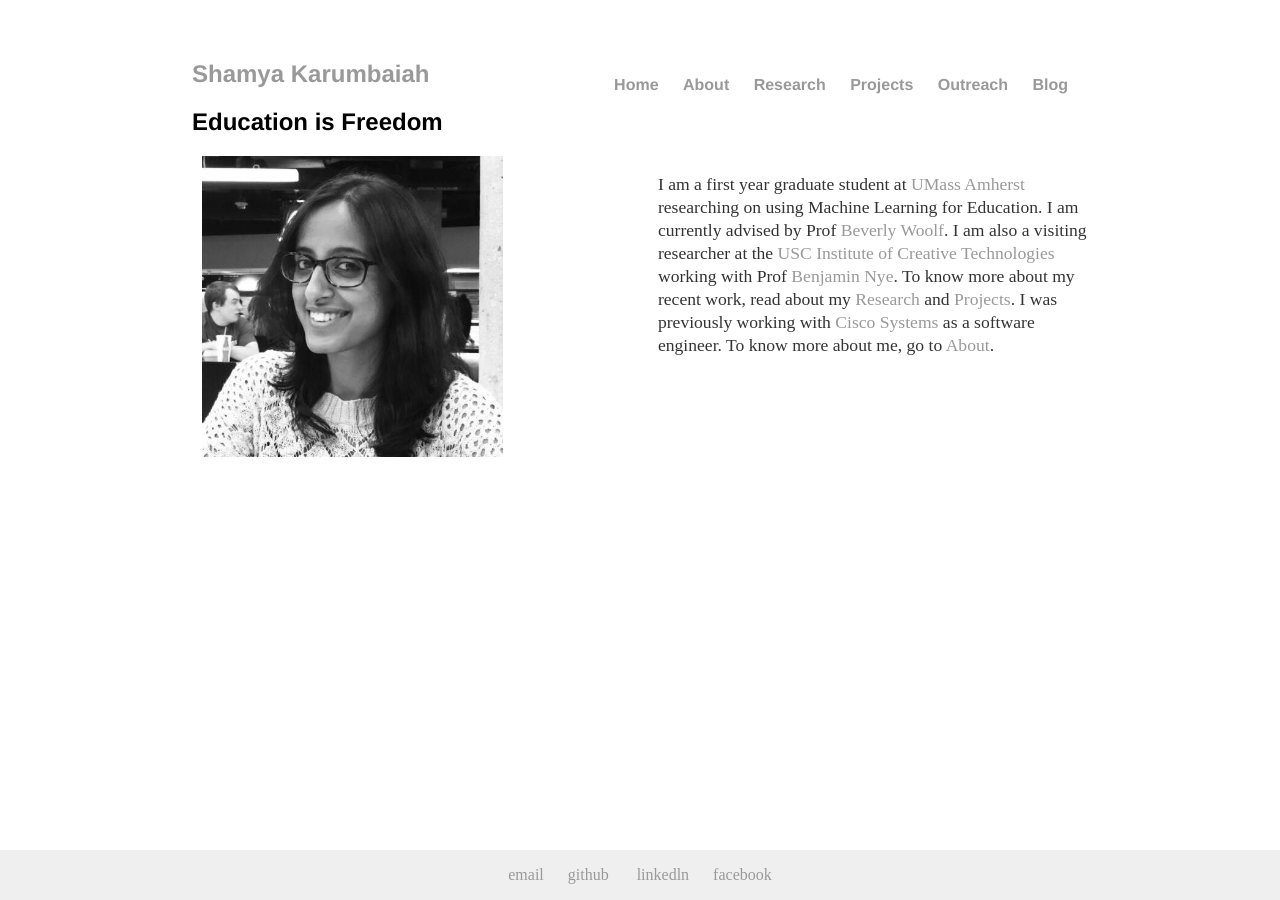
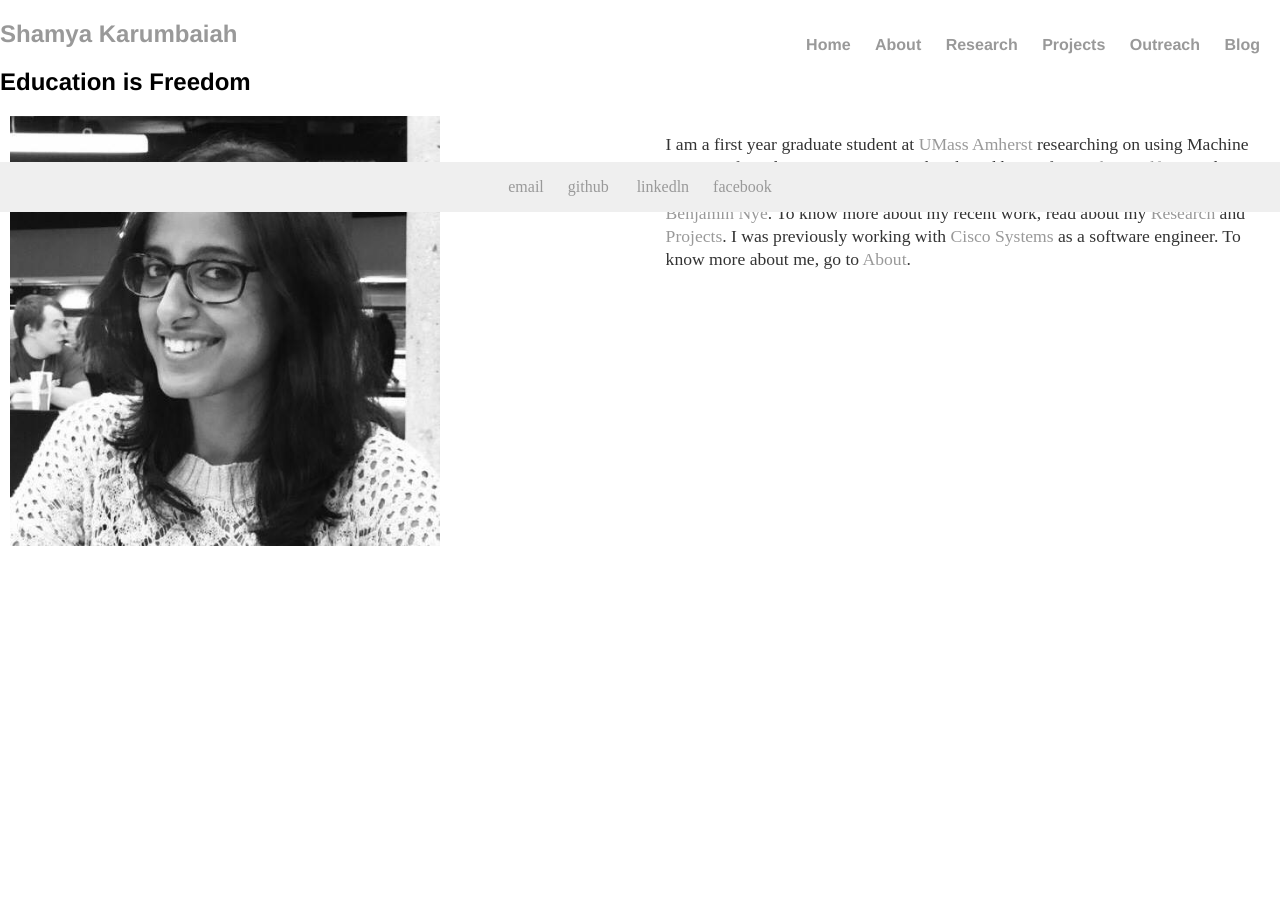
Before and after one commit to Shamya/shamyatest.github.io, a Jekyll site: the page built from index.html, in a window 1280 px wide. Built offline with Jekyll 4.4.1, drawn with Linux system fonts in a browser that asks for light colours.

Commit message:
Update main.css

```diff
--- a/css/main.css
+++ b/css/main.css
@@ -1,8 +1,12 @@
 body {
-    margin: 60px auto;
-    width: 70%;
+    margin: 50px auto;
+    /*width: 70%;*/
+    position: relative;
+     margin: 0;
+    padding-bottom: 6rem;
+    min-height: 100%;
+}
 
-}
 nav{
     display:inline;
     float:right;
```
